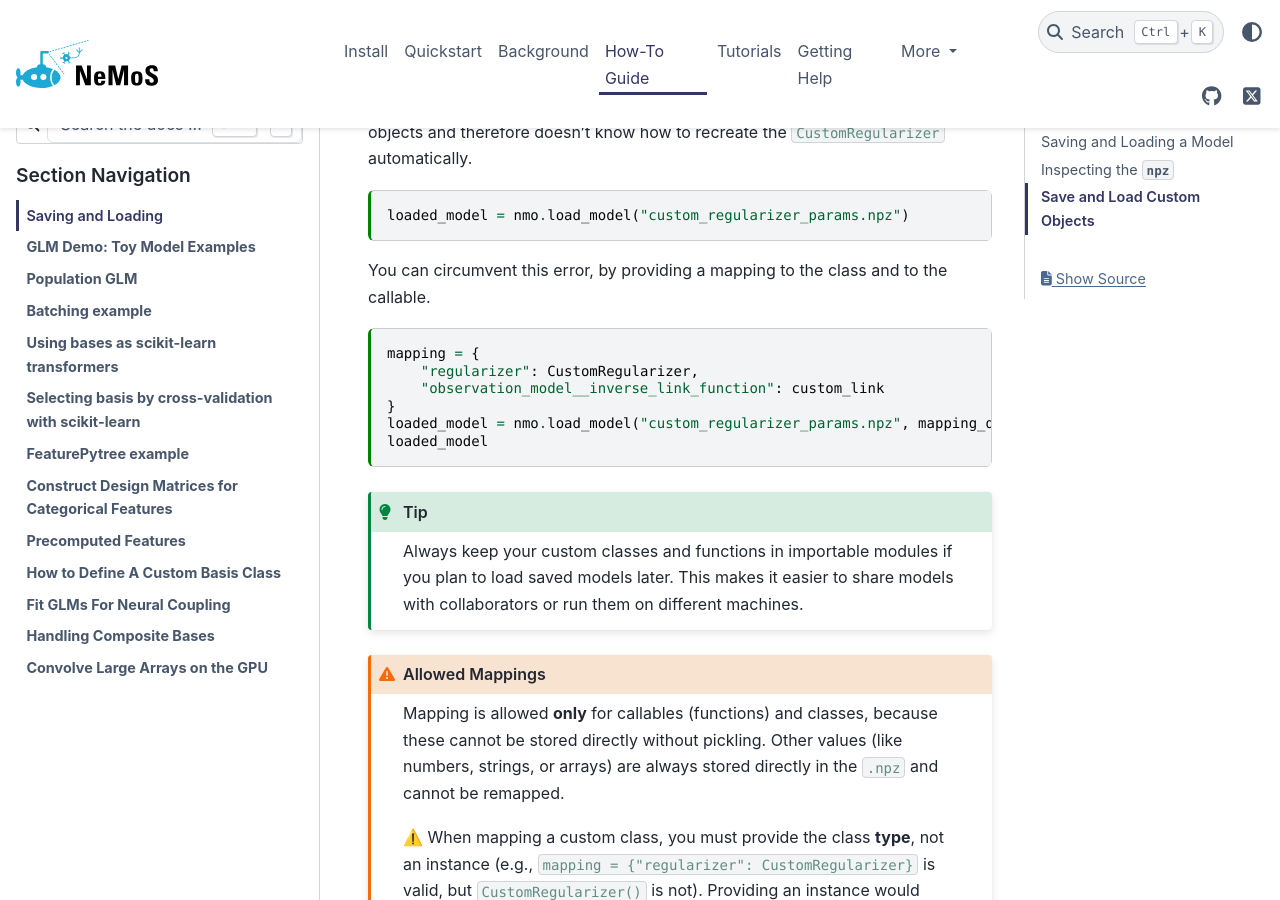
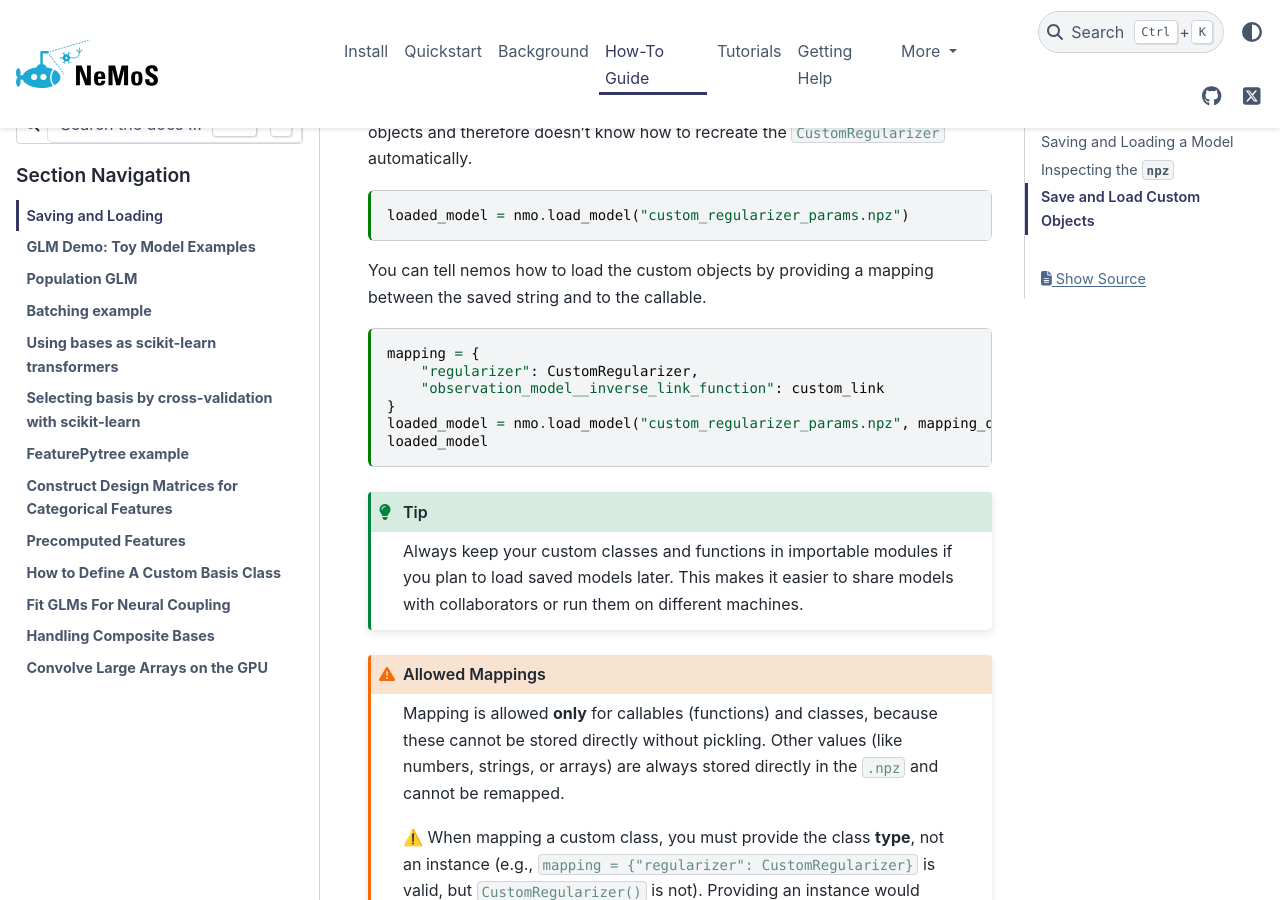
Before and after one commit to flatironinstitute/nemos, a Sphinx documentation site: the page built from docs/how_to_guide/save_and_load.md, in a window 1280 px wide and 900 px high, scrolled down 1521 px. Built offline with Sphinx 7.4.7 and the PyData theme 0.15.4, drawn with Linux system fonts in a browser that asks for light colours.

Commit message:
Update docs/how_to_guide/save_and_load.md
Co-authored-by: William F. Broderick <billbrod@gmail.com>

````diff
--- a/docs/how_to_guide/save_and_load.md
+++ b/docs/how_to_guide/save_and_load.md
@@ -77,7 +77,7 @@
 loaded_model = nmo.load_model("custom_regularizer_params.npz")
 ```
 
-You can circumvent this error, by providing a mapping to the class and to the callable.
+You can tell nemos how to load the custom objects by providing a mapping between the saved string and to the callable.
 
 ```{code-cell}
 
````
